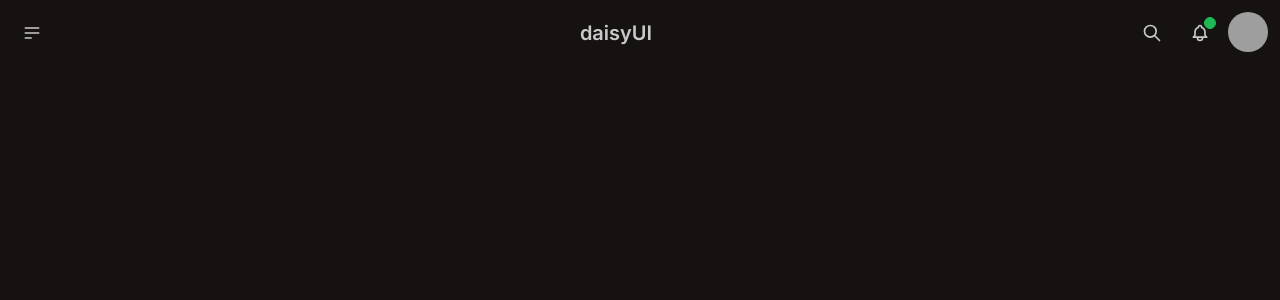
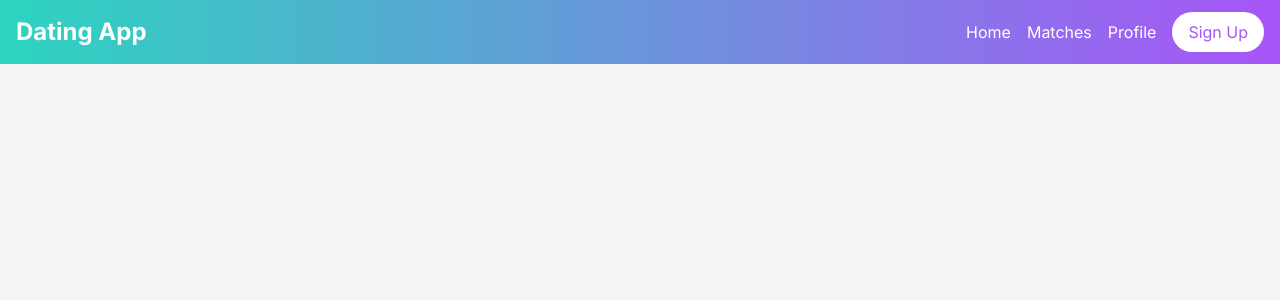
Before and after one commit to sugam-pokhrel/mmc-helpers, a Next.js app: page /hello in a window 1280 px wide. Shown: the top 300 px of the page. Built offline with nearby package versions, Linux system fonts and the light colour scheme; grey boxes are pictures that could not be loaded.

Commit message:
made nav

```diff
--- a/src/app/Form.jsx
+++ b/src/app/Form.jsx
@@ -129,6 +129,7 @@
 
 
   return (
+
     <div className={`flex flex-col items-center justify-center min-h-screen px-4 sm:px-6 lg:px-8 ${isDarkMode ? 'dark' : ''}`}>
       <div className="max-w-md w-full space-y-8">
         <div className="flex justify-end mt-4">
--- a/src/app/hello/layout.js
+++ b/src/app/hello/layout.js
@@ -11,7 +11,12 @@
 export default function RootLayout({ children }) {
   return (
     <html lang="en">
-      <body className={inter.className}>{children}</body>
+      <body className={inter.className}>
+          <div className="bg-gray-100 min-h-screen">
+{children}
+
+           </div>
+        </body>
     </html>
   )
 }
--- a/src/app/hello/page.jsx
+++ b/src/app/hello/page.jsx
@@ -2,51 +2,20 @@
 
 const page = () => {
   return (
-<div className="navbar bg-base-100">
-  <div className="navbar-start">
-    <div className="dropdown">
-      <label tabIndex={0} className="btn btn-ghost btn-circle">
-        <svg xmlns="http://www.w3.org/2000/svg" className="h-5 w-5" fill="none" viewBox="0 0 24 24" stroke="currentColor"><path strokeLinecap="round" strokeLinejoin="round" strokeWidth="2" d="M4 6h16M4 12h16M4 18h7" /></svg>
-      </label>
-      <ul tabIndex={0} className="menu menu-sm dropdown-content mt-3 z-[1] p-2 shadow bg-base-100 rounded-box w-52">
-        <li><a>Homepage</a></li>
-        <li><a>Portfolio</a></li>
-        <li><a>About</a></li>
-      </ul>
-    </div>
-  </div>
-  <div className="navbar-center">
-    <a className="btn btn-ghost normal-case text-xl">daisyUI</a>
-  </div>
-  <div className="navbar-end">
-    <button className="btn btn-ghost btn-circle">
-      <svg xmlns="http://www.w3.org/2000/svg" className="h-5 w-5" fill="none" viewBox="0 0 24 24" stroke="currentColor"><path strokeLinecap="round" strokeLinejoin="round" strokeWidth="2" d="M21 21l-6-6m2-5a7 7 0 11-14 0 7 7 0 0114 0z" /></svg>
-    </button>
-    <button className="btn btn-ghost btn-circle">
-      <div className="indicator">
-        <svg xmlns="http://www.w3.org/2000/svg" className="h-5 w-5" fill="none" viewBox="0 0 24 24" stroke="currentColor"><path strokeLinecap="round" strokeLinejoin="round" strokeWidth="2" d="M15 17h5l-1.405-1.405A2.032 2.032 0 0118 14.158V11a6.002 6.002 0 00-4-5.659V5a2 2 0 10-4 0v.341C7.67 6.165 6 8.388 6 11v3.159c0 .538-.214 1.055-.595 1.436L4 17h5m6 0v1a3 3 0 11-6 0v-1m6 0H9" /></svg>
-        <span className="badge badge-xs badge-primary indicator-item"></span>
+<>
+    <nav className="bg-gradient-to-r from-teal-400 to-purple-500">
+      <div className="container mx-auto flex items-center justify-between px-4 py-3">
+        <a href="#" className="text-white text-2xl font-bold">Dating App</a>
+        <div>
+          <a href="#" className="text-white mr-4">Home</a>
+          <a href="#" className="text-white mr-4">Matches</a>
+          <a href="#" className="text-white mr-4">Profile</a>
+          <button className="bg-white text-purple-500 rounded-full px-4 py-2">Sign Up</button>
+        </div>
       </div>
-    </button>
-  </div>
-    <div className="dropdown dropdown-end">
-      <label tabIndex={0} className="btn btn-ghost btn-circle avatar">
-        <div className="w-10 rounded-full">
-          <img src="/images/stock/photo-1534528741775-53994a69daeb.jpg" />
-        </div>
-      </label>
-      <ul tabIndex={0} className="menu menu-sm dropdown-content mt-3 z-[1] p-2 shadow bg-base-100 rounded-box w-52">
-        <li>
-          <a className="justify-between">
-            Profile
-            <span className="badge">New</span>
-          </a>
-        </li>
-        <li><a>Settings</a></li>
-        <li><a>Logout</a></li>
-      </ul>
-    </div>
-  </div>
+    </nav>
+
+</>
 
 
   )
```
